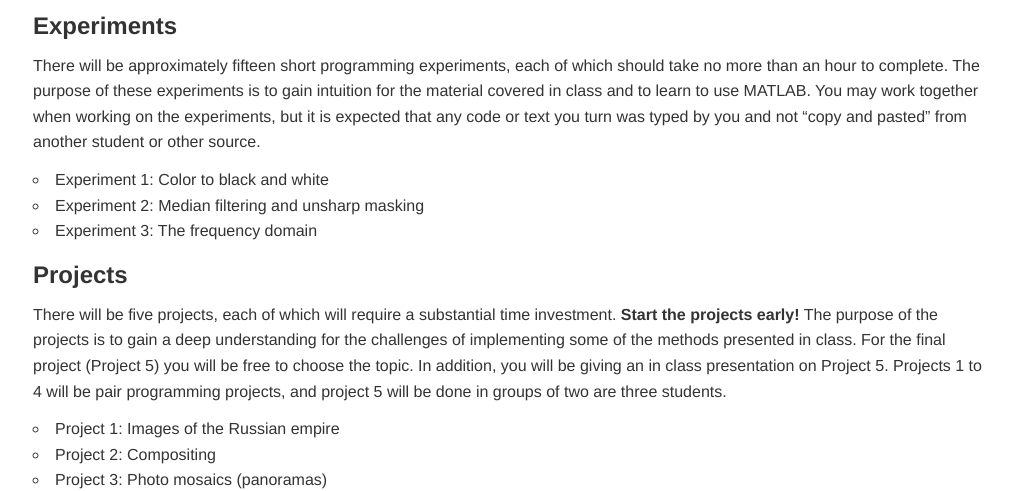
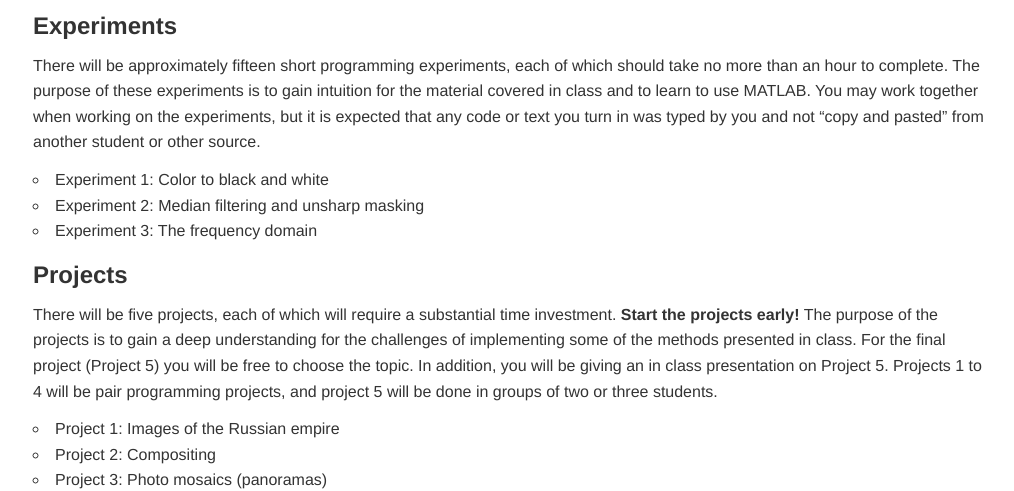
Before and after one commit to jacksonjw12/mbannister.github.io, a Jekyll site: the page built from _teaching/181m-f15/index.md, in a window 1280 px wide and 900 px high, scrolled down 1036 px. Shown: the part 203-694 px from the top of the window, without its empty margins (127-1141 px from the left). Built offline with Jekyll 4.4.1, drawn with Linux system fonts in a browser that asks for light colours.

Commit message:
Add Lynda.com and small edits

```diff
--- a/_teaching/181m-f15/index.md
+++ b/_teaching/181m-f15/index.md
@@ -50,14 +50,14 @@
 The conversion to letter grades will be determined at the end of the course.
 
 ## Experiments
-There will be approximately fifteen short programming experiments, each of which should take no more than an hour to complete. The purpose of these experiments is to gain intuition for the material covered in class and to learn to use MATLAB. You may work together when working on the experiments, but it is expected that any code or text you turn was typed by you and not "copy and pasted" from another student or other source.
+There will be approximately fifteen short programming experiments, each of which should take no more than an hour to complete. The purpose of these experiments is to gain intuition for the material covered in class and to learn to use MATLAB. You may work together when working on the experiments, but it is expected that any code or text you turn in was typed by you and not "copy and pasted" from another student or other source.
 
 - Experiment 1: Color to black and white
 - Experiment 2: Median filtering and unsharp masking
 - Experiment 3: The frequency domain
 
 ## Projects
-There will be five projects, each of which will require a substantial time investment. __Start the projects early!__ The purpose of the projects is to gain a deep understanding for the challenges of implementing some of the methods presented in class. For the final project (Project 5) you will be free to choose the topic. In addition, you will be giving an in class presentation on Project 5. Projects 1 to 4 will be pair programming projects, and project 5 will be done in groups of two are three students.
+There will be five projects, each of which will require a substantial time investment. __Start the projects early!__ The purpose of the projects is to gain a deep understanding for the challenges of implementing some of the methods presented in class. For the final project (Project 5) you will be free to choose the topic. In addition, you will be giving an in class presentation on Project 5. Projects 1 to 4 will be pair programming projects, and project 5 will be done in groups of two or three students.
 
 - Project 1: Images of the Russian empire
 - Project 2: Compositing
```
